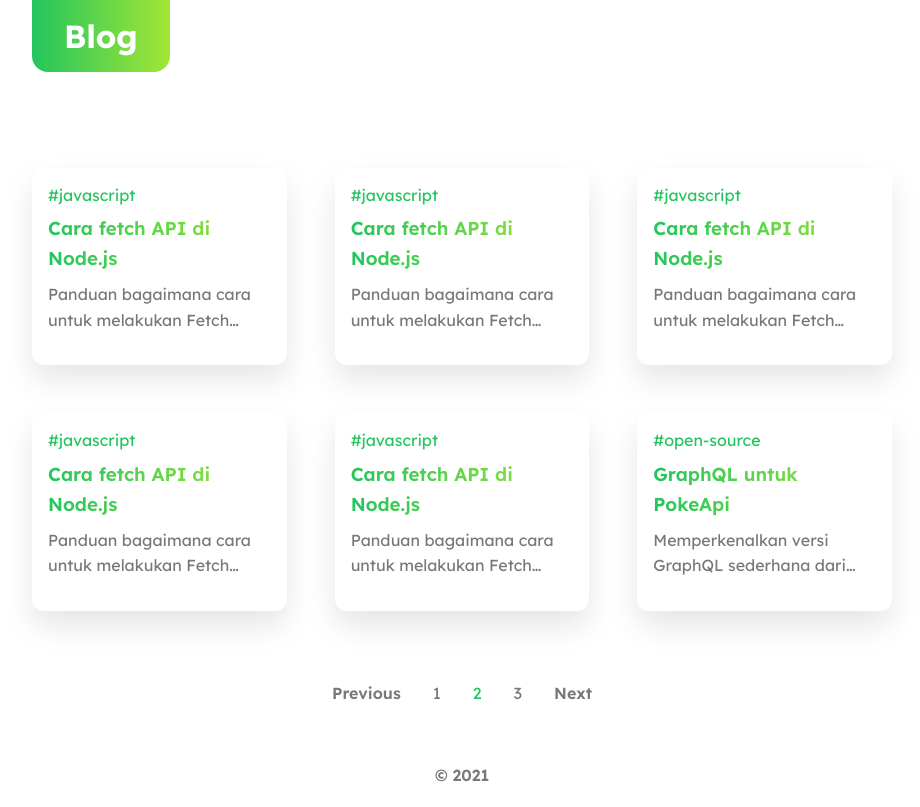
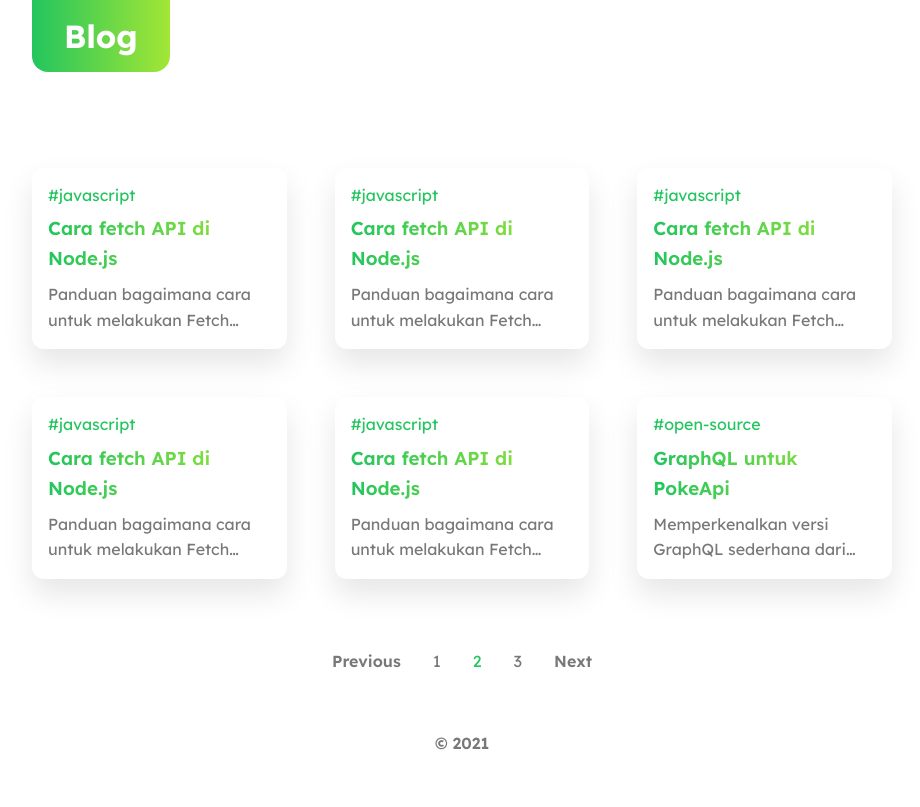
Before and after one commit to tarsisius/nextjs-static-blog, a Next.js app: page /halaman/2 in a window 1280 px wide. Shown: the whole page, without its empty margins (178-1098 px from the left). Built offline with nearby package versions, Linux system fonts and the light colour scheme.

Commit message:
Minor Update

```diff
--- a/styles/globals.css
+++ b/styles/globals.css
@@ -69,28 +69,28 @@ button {
 h1 {
   font-size: 2em;
 
-  background: linear-gradient( to right,#22c55e,#a3e635);
+  background: linear-gradient(to right, #22c55e, #a3e635);
   background-clip: text;
   -webkit-text-fill-color: transparent;
 }
 h2 {
   font-size: 1.5em;
 
-  background: linear-gradient( to right,#22c55e,#a3e635);
+  background: linear-gradient(to right, #22c55e, #a3e635);
   background-clip: text;
   -webkit-text-fill-color: transparent;
 }
 h3 {
   font-size: 1.17em;
 
-  background: linear-gradient( to right,#22c55e,#a3e635);
+  background: linear-gradient(to right, #22c55e, #a3e635);
   background-clip: text;
   -webkit-text-fill-color: transparent;
 }
 h4 {
   font-size: 1em;
 
-  background: linear-gradient( to right,#22c55e,#a3e635);
+  background: linear-gradient(to right, #22c55e, #a3e635);
   background-clip: text;
   -webkit-text-fill-color: transparent;
 }
@@ -129,7 +129,7 @@ header {
 .header__logo .logo {
   padding: 0.5em 1em;
   cursor: pointer;
-  background: linear-gradient( to right,#22c55e,#a3e635);
+  background: linear-gradient(to right, #22c55e, #a3e635);
   border-radius: 0 0 0.5em 0.5em;
 }
 
@@ -166,7 +166,7 @@ header {
   position: relative;
   overflow: hidden;
   color: var(--text);
-  padding: 1em;
+  padding: 0 1em;
   height: 100%;
 }
 
@@ -174,6 +174,7 @@ header {
   transform: translateY(-2px);
 }
 .box .category__component {
+  margin-top: 1em;
   margin-bottom: 0.5em;
 }
 
@@ -187,7 +188,7 @@ header {
   text-overflow: ellipsis;
   font-weight: 600;
 
-  background: linear-gradient( to right,#22c55e,#a3e635);
+  background: linear-gradient(to right, #22c55e, #a3e635);
   background-clip: text;
   -webkit-text-fill-color: transparent;
 }
```
